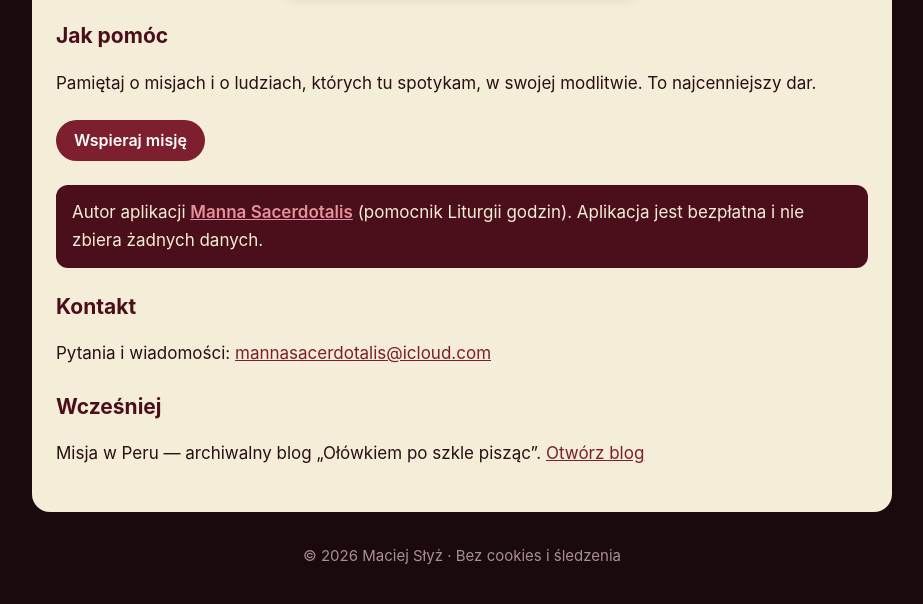
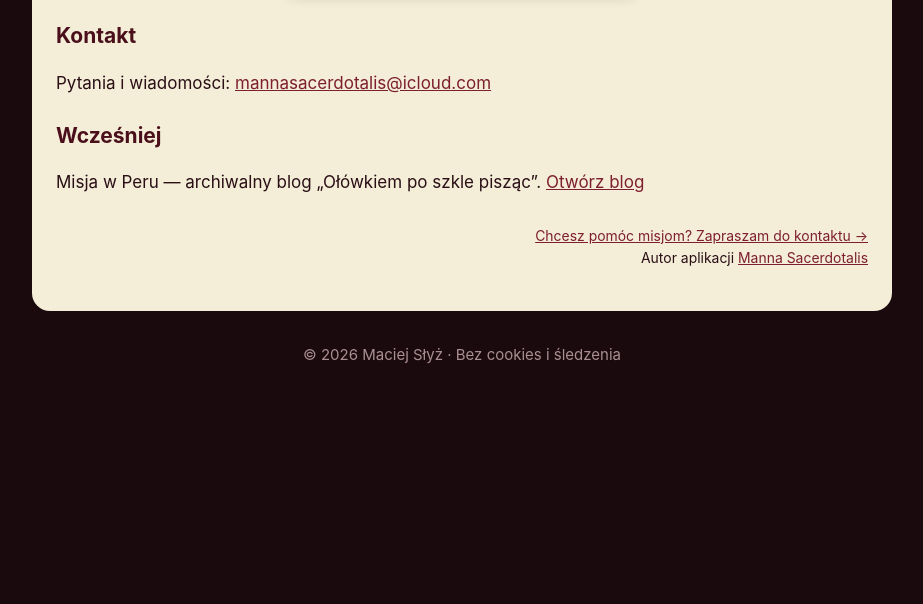
Before and after one commit to xmslyz/xmslyz.github.io, a plain HTML site: page misje/index.html in a window 1280 px wide. Shown: the part 1123-1727 px from the top of the page, without its empty margins (178-1101 px from the left). After the commit the page ends 1554 px from the top, so only its background shows below. Drawn offline with Linux system fonts and the light colour scheme.

Commit message:
Misje: główna o misji, pomoc i Manna jako mała notka na dole
Co-Authored-By: Claude Opus 5.5 <noreply@anthropic.com>

```diff
--- a/misje/index.html
+++ b/misje/index.html
@@ -38,14 +38,11 @@
 <span>Czyli to wszystko, co działa Pan Bóg na misji w Ekwadorze</span>
 <em>Zobacz kanał</em>
 </a>
-<h2>Jak pomóc</h2>
-<p>Pamiętaj o misjach i o ludziach, których tu spotykam, w swojej modlitwie. To najcenniejszy dar.</p>
-<p><a class="btn" href="wspieraj/#pl">Wspieraj misję</a></p>
-<div class="manna"><p>Autor aplikacji <a href="https://xmslyz.github.io/manna/">Manna Sacerdotalis</a> (pomocnik Liturgii godzin). Aplikacja jest bezpłatna i nie zbiera żadnych danych.</p></div>
 <h2>Kontakt</h2>
 <p>Pytania i wiadomości: <a href="mailto:mannasacerdotalis@icloud.com">mannasacerdotalis@icloud.com</a></p>
 <h2>Wcześniej</h2>
 <p>Misja w Peru — archiwalny blog „Ołówkiem po szkle pisząc”. <a href="https://xmslyz.wordpress.com" rel="noopener">Otwórz blog</a></p>
+<p class="side-note"><a href="wspieraj/#pl">Chcesz pomóc misjom? Zapraszam do kontaktu →</a><br>Autor aplikacji <a href="https://xmslyz.github.io/manna/">Manna Sacerdotalis</a></p>
 </div>
 </section>
 <section id="es" lang="es">
@@ -71,14 +68,11 @@
 <span>Todo lo que Dios obra en la misión en Ecuador</span>
 <em>Ver canal</em>
 </a>
-<h2>Cómo ayudar</h2>
-<p>Recuerde las misiones y a las personas que encuentro aquí en su oración. Es el don más valioso.</p>
-<p><a class="btn" href="wspieraj/#es">Apoya la misión</a></p>
-<div class="manna"><p>Autor de la aplicación <a href="https://xmslyz.github.io/manna/">Manna Sacerdotalis</a> (guía de la Liturgia de las Horas). La aplicación es gratuita y no recoge ningún dato.</p></div>
 <h2>Contacto</h2>
 <p>Preguntas y mensajes: <a href="mailto:mannasacerdotalis@icloud.com">mannasacerdotalis@icloud.com</a></p>
 <h2>Antes</h2>
 <p>Misión en Perú — blog archivado «Ołówkiem po szkle pisząc». <a href="https://xmslyz.wordpress.com" rel="noopener">Abrir el blog</a></p>
+<p class="side-note"><a href="wspieraj/#es">¿Quiere ayudar a las misiones? Escríbame →</a><br>Autor de la aplicación <a href="https://xmslyz.github.io/manna/">Manna Sacerdotalis</a></p>
 </div>
 </section>
 <footer>© 2026 Maciej Słyż · Bez cookies i śledzenia</footer>
--- a/misje/misje.css
+++ b/misje/misje.css
@@ -36,3 +36,6 @@ body.home footer { color: #a98f93; }
 .wa-card strong{font-size:1.2em}
 .wa-card span{color:#6b6b6b}
 .wa-card em{display:block;width:100%;margin-top:6px;padding:11px 16px;box-sizing:border-box;border-radius:999px;background:#1f9d55;color:#fff;font-style:normal;font-weight:700}
+
+.side-note{margin-top:28px;text-align:right;font-size:.82em;line-height:1.6;color:#7a6a60}
+.side-note a{color:inherit}
```
Also changed, not shown: misje/wspieraj/index.html (+4 -0 lines).
